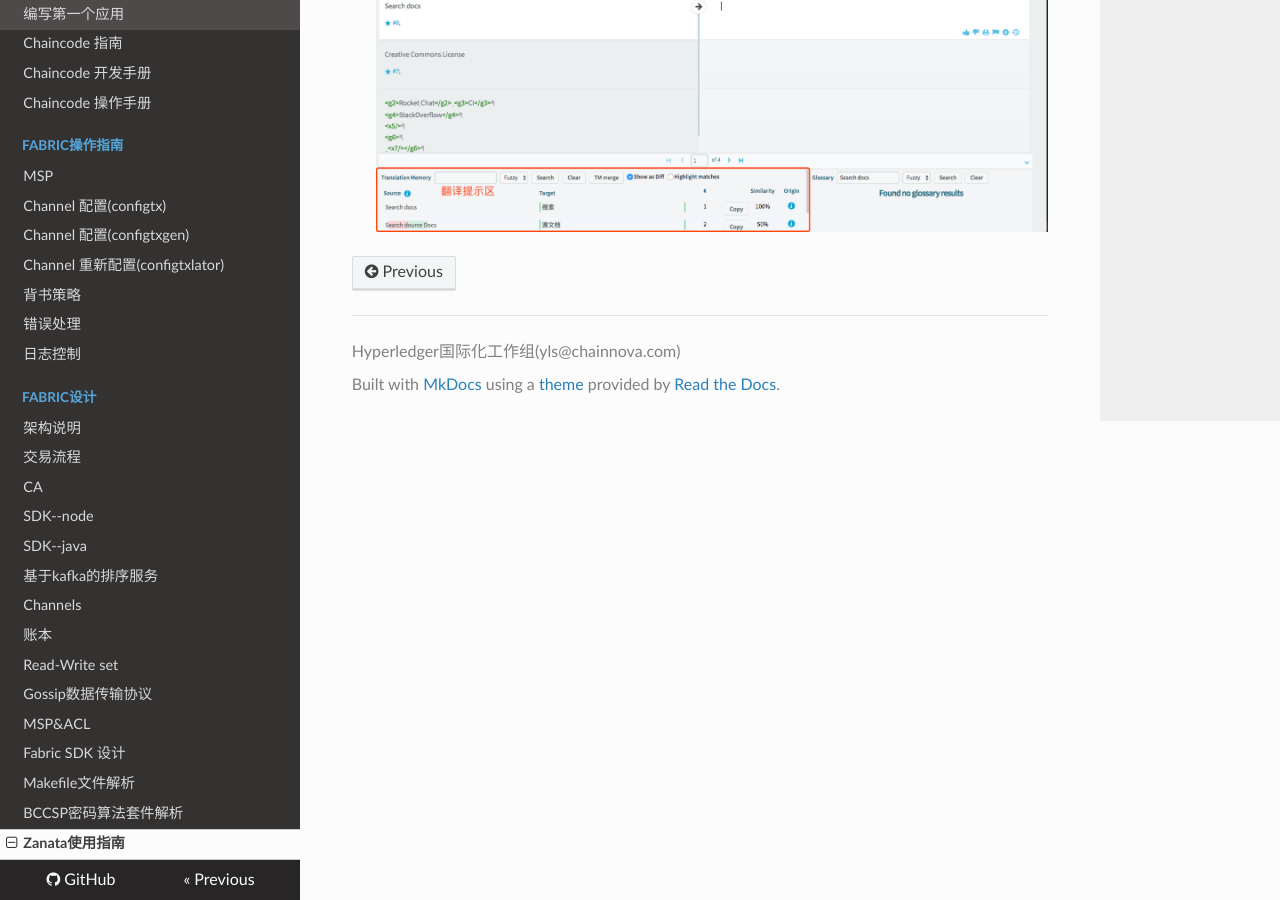
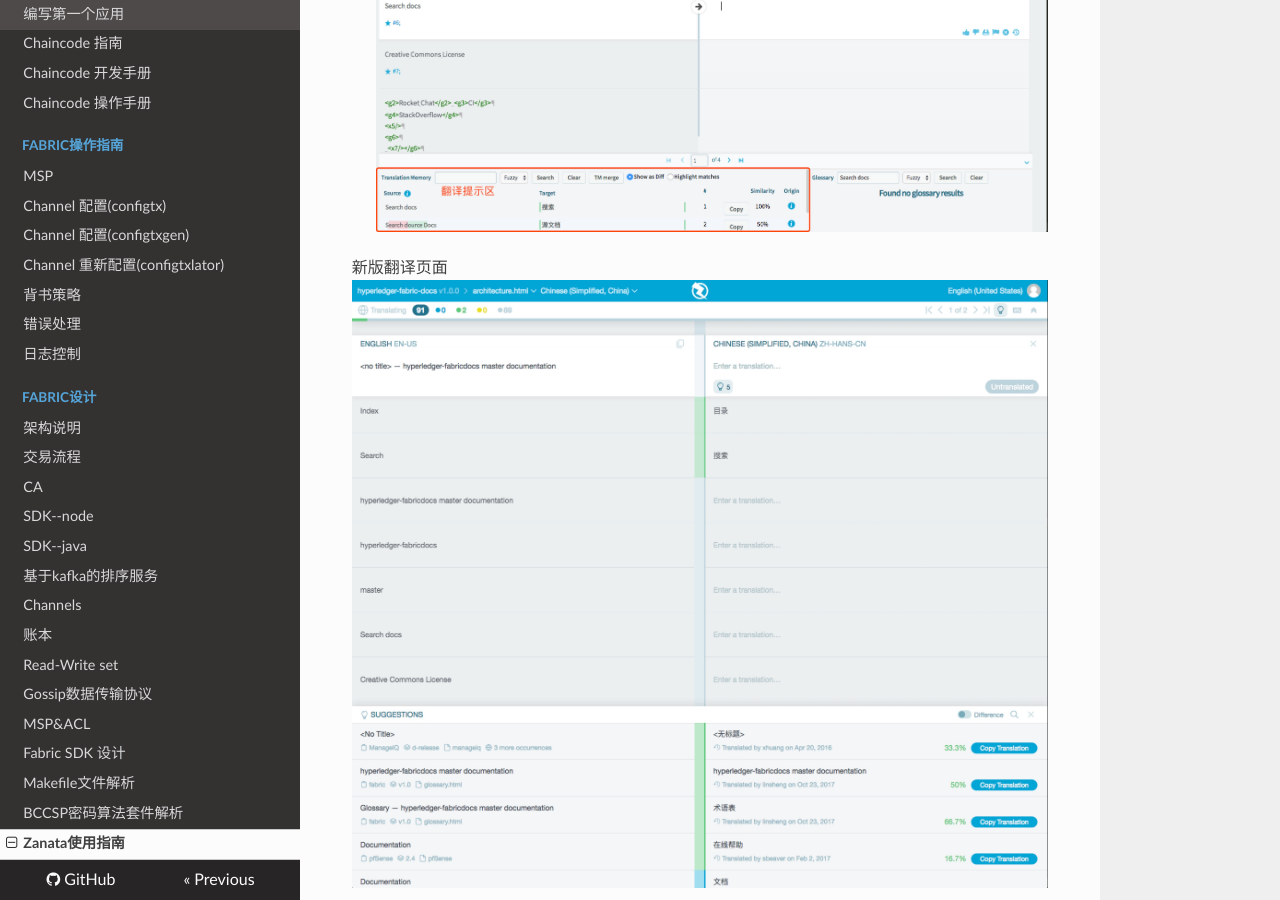
Before and after one commit to HyperledgerCN/hyperledgerDocs, an MkDocs documentation site: the page built from docs/zanata_guide.md, in a window 1280 px wide and 900 px high, scrolled down 2101 px. Built offline with MkDocs 1.6.1, drawn with Linux system fonts in a browser that asks for light colours; nearby versions of some CDN libraries; old or Windows-style settings are respelled for this version of MkDocs.

Commit message:
add zanata new editor

```diff
--- a/docs/zanata_guide.md
+++ b/docs/zanata_guide.md
@@ -29,3 +29,6 @@
 
     **注意：翻译中的固定术语尽量按照翻译提示统一命名，以免混乱！！！**
 ![](img/zanata-5.jpg)
+
+新版翻译页面
+![](img/zanata-6.jpg)
```
Also changed, not shown: docs/img/zanata-6.jpg (added).
